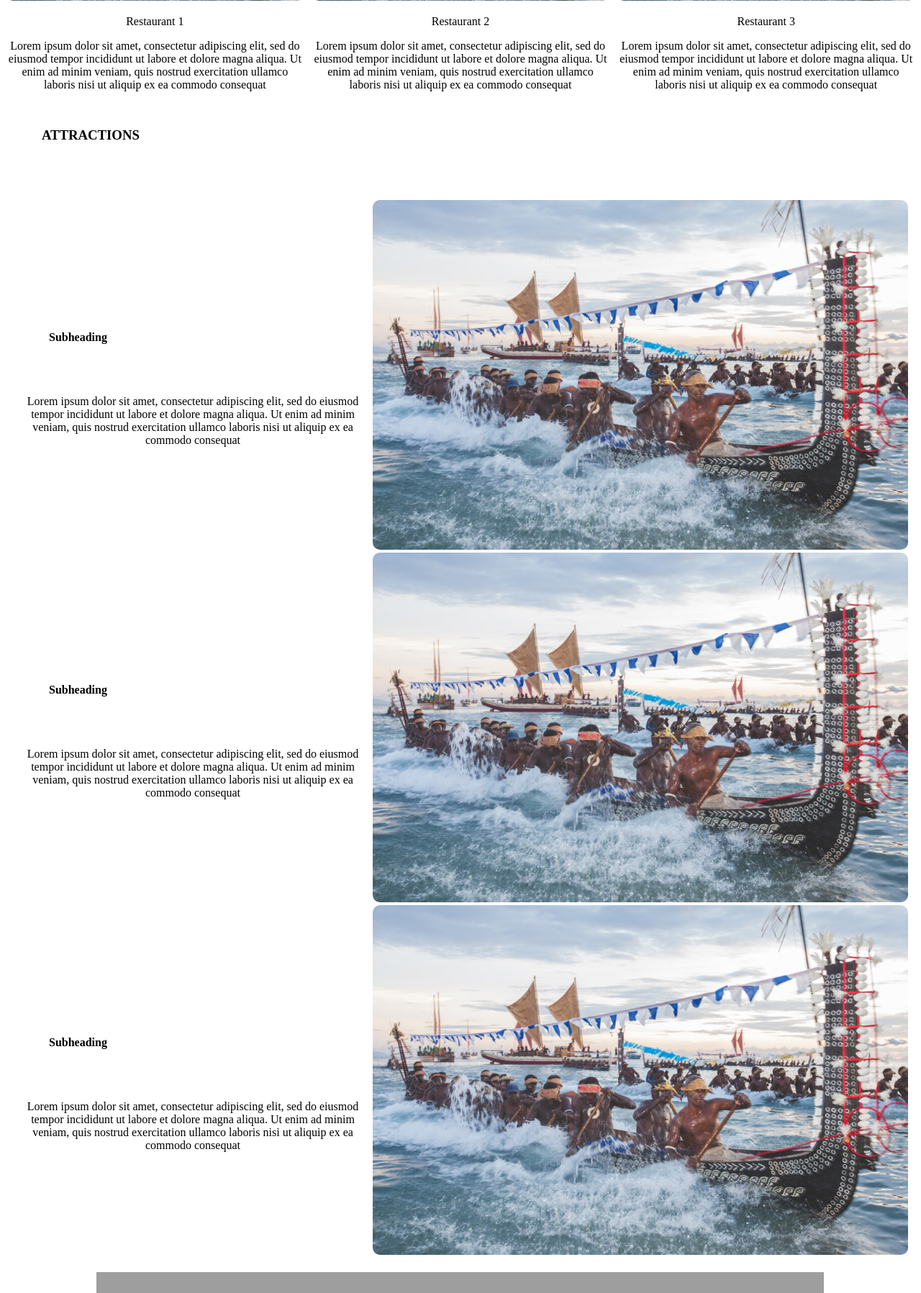
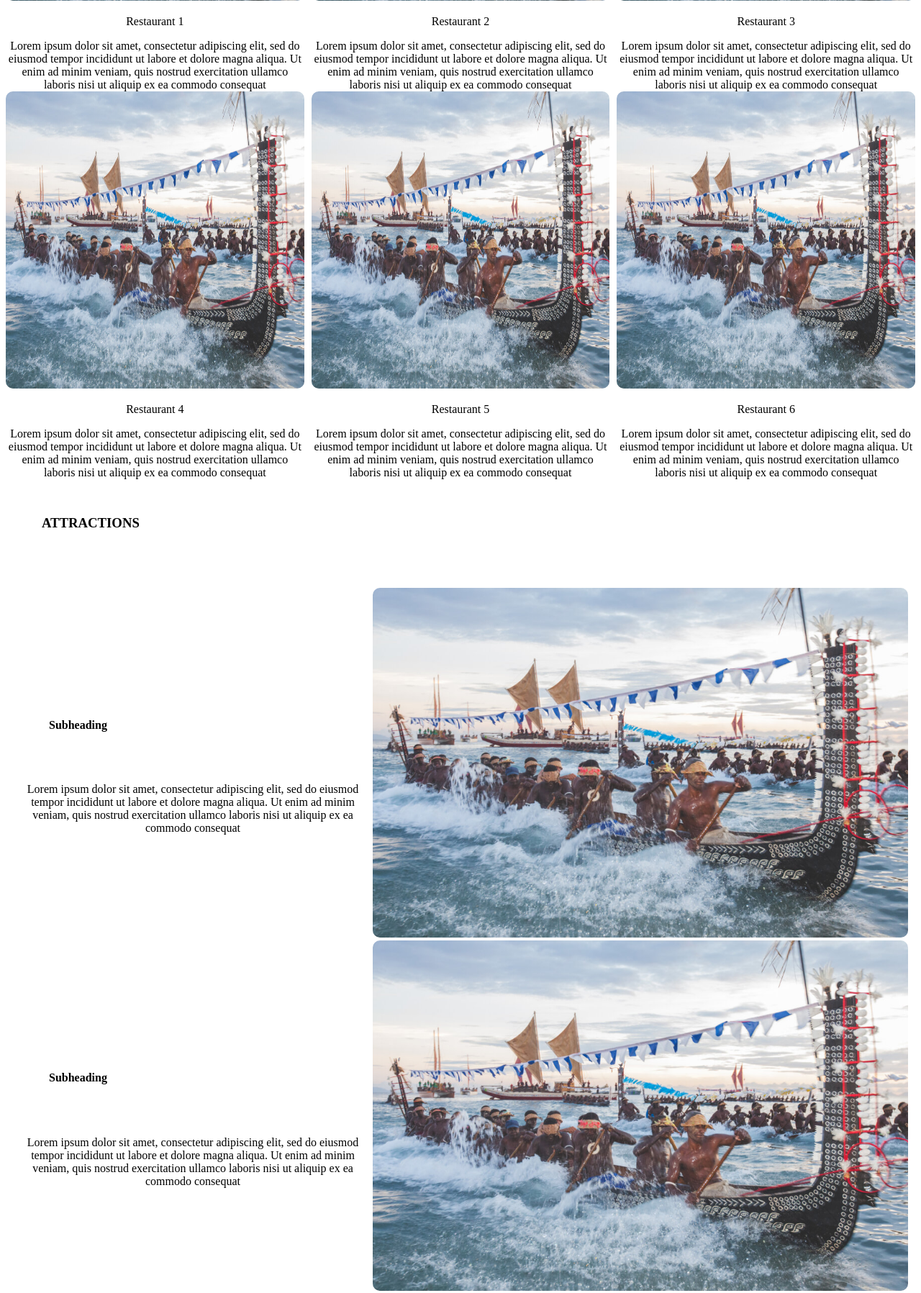
Before and after one commit to jedi24garcia/Pacifica_Project, a Django app: page / in a window 1280 px wide. Shown: the part 1385-3182 px from the top of the page at 72% size. Run offline with Django 5.2, Linux system fonts and the light colour scheme; a map, chart or similar area stays blank; some libraries are stand-ins or nearby versions; grey boxes are pictures that could not be loaded.

Commit message:
added more eatery sections, might not include bookings as this is for learning and research only website

```diff
--- a/dine/models.py
+++ b/dine/models.py
@@ -4,6 +4,7 @@ from django.db import models
 class Dine(models.Model):
     name = models.CharField(max_length=100)
     description = models.TextField()
+    features = models.TextField(max_length=100, default="No features available")
 
     def __str__(self):
         return self.name
--- a/travel/templates/homepage.html
+++ b/travel/templates/homepage.html
@@ -31,6 +31,29 @@
                 <img src="{% static 'sample.jpg' %}" class="image1" />
             </a>
             <p>Restaurant 3</p>
+            <p>Lorem ipsum dolor sit amet, consectetur adipiscing elit, sed do eiusmod tempor incididunt ut labore et dolore magna aliqua. Ut enim ad minim veniam, quis nostrud exercitation ullamco laboris nisi ut aliquip ex ea commodo consequat</p>
+        </div>
+    </div>
+    <div class="image-row">
+        <div class="image-containers">
+            <a href="{% url 'dine_details' pk=4 %}">
+                <img src="{% static 'sample.jpg' %}" class="image1" />
+            </a>
+            <p>Restaurant 4</p>
+            <p>Lorem ipsum dolor sit amet, consectetur adipiscing elit, sed do eiusmod tempor incididunt ut labore et dolore magna aliqua. Ut enim ad minim veniam, quis nostrud exercitation ullamco laboris nisi ut aliquip ex ea commodo consequat</p>
+        </div>
+        <div class="image-containers">
+            <a href="{% url 'dine_details' pk=5 %}">
+                <img src="{% static 'sample.jpg' %}" class="image1" />
+            </a>
+            <p>Restaurant 5</p>
+            <p>Lorem ipsum dolor sit amet, consectetur adipiscing elit, sed do eiusmod tempor incididunt ut labore et dolore magna aliqua. Ut enim ad minim veniam, quis nostrud exercitation ullamco laboris nisi ut aliquip ex ea commodo consequat</p>
+        </div>
+        <div class="image-containers">
+            <a href="{% url 'dine_details' pk=6 %}">
+                <img src="{% static 'sample.jpg' %}" class="image1" />
+            </a>
+            <p>Restaurant 6</p>
             <p>Lorem ipsum dolor sit amet, consectetur adipiscing elit, sed do eiusmod tempor incididunt ut labore et dolore magna aliqua. Ut enim ad minim veniam, quis nostrud exercitation ullamco laboris nisi ut aliquip ex ea commodo consequat</p>
         </div>
     </div>
```
Also changed, not shown: db.sqlite3, dine/migrations/0005_dine_features.py (added).
